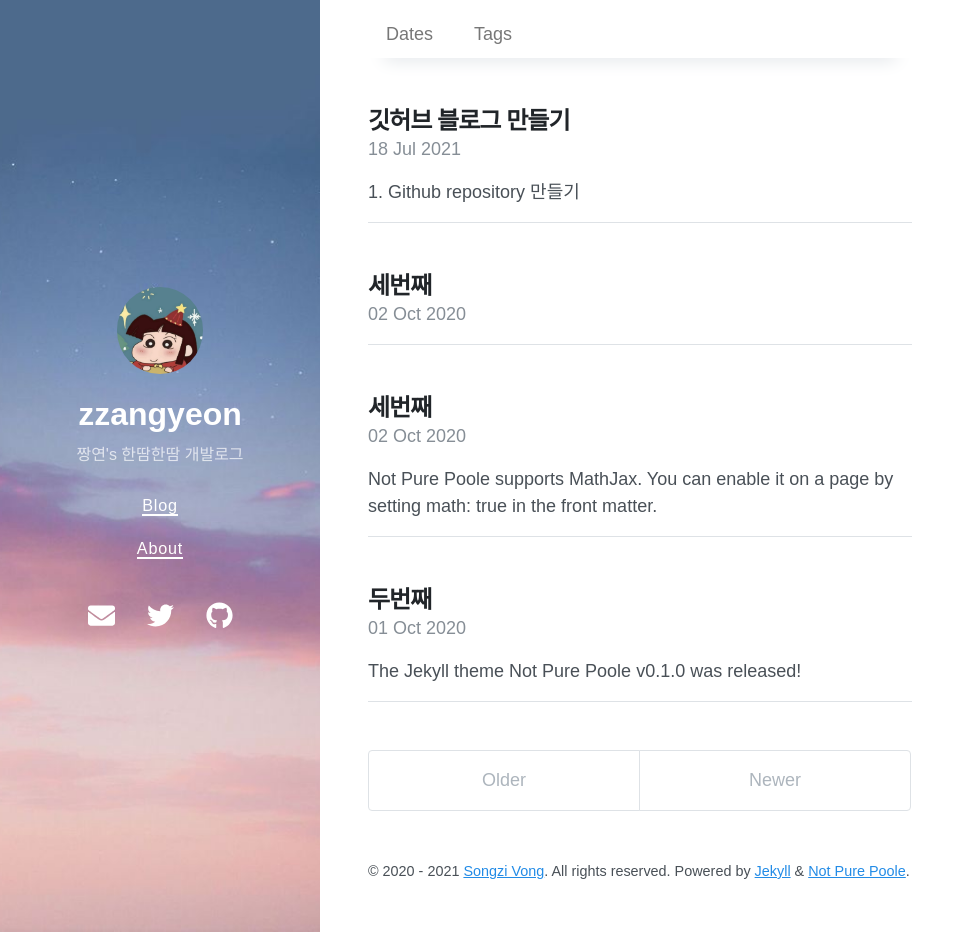
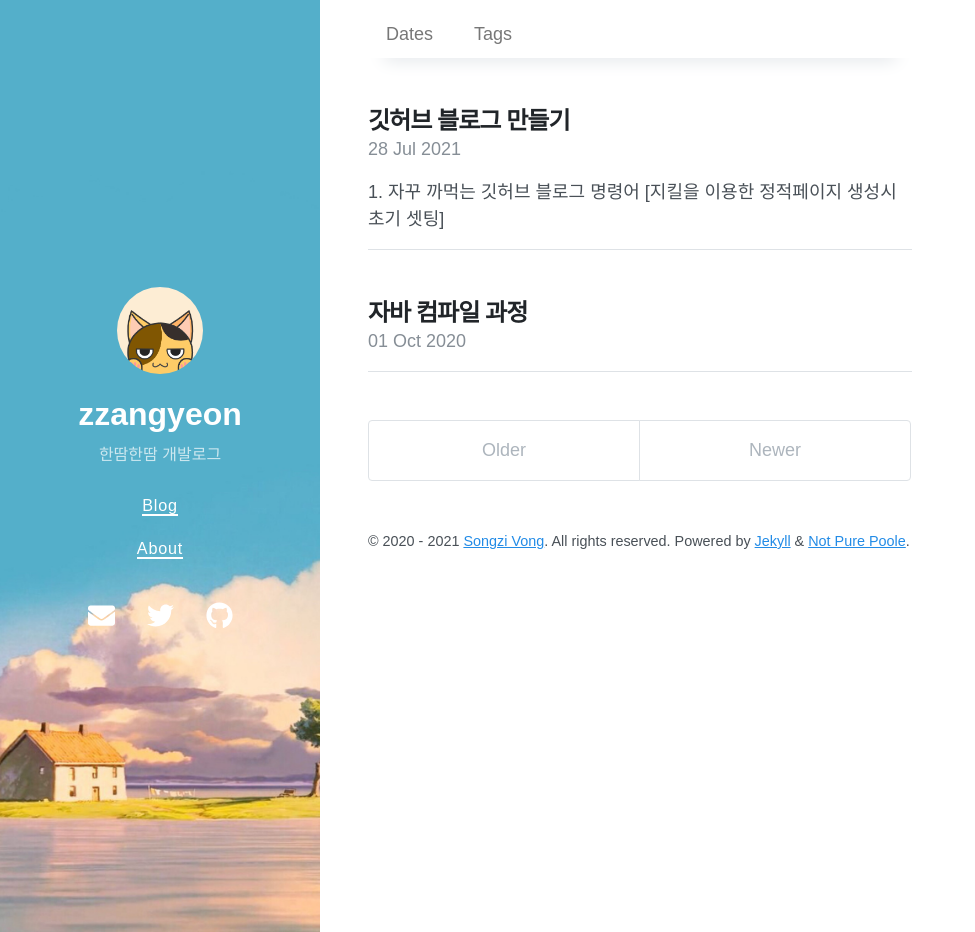
Before and after one commit to zzangyeon/zzangyeon-github.io, a Jekyll site: the page built from index.html, in a window 1280 px wide and 932 px high. Shown: the whole window, without its empty margins (0-975 px from the left). Built offline with Jekyll 4.4.1, drawn with Linux system fonts in a browser that asks for light colours; nearby versions of some CDN libraries; the list of posts is cut into pages by our own code; some of the changed lines change nothing that is shown.

Commit message:
second post

````diff
--- a/_config.yml
+++ b/_config.yml
@@ -1,6 +1,6 @@
 # Setup
 title: zzangyeon
-description: 짱연's 한땀한땀 개발로그
+description: 한땀한땀 개발로그
 url: https://zzangyeon.github.io
 avatar: /assets/images/avatar.jpg
 paginate: 10
--- a/_posts/2020-09-29-first.md
+++ /dev/null
@@ -1,32 +0,0 @@
----
-layout: post
-title: 깃허브 블로그 만들기
-date: 2021-07-18 11:14 +0800
-# last_modified_at: 2020-10-01 01:08:25 +0900
-tags: github
-toc: true
----
-
-
-## 1. Github repository 만들기
-<br>
-
-- github repository - 이름은 아이디.github.io로 만들어야한다
-그렇지 않으면 오류가 날수도..!
-
-- 깃허브 레파지토리 주소를 복사한 후 폴터 하나를 만들어 clone해준다
-
-```
-git clone [레파지토리 주소]
-```
-<br>
-
-## 2. 이미지 삽입하기
-
-
-- 기본 문법
-
-```
-![대체텍스트](이미지 주소)
-```
-![ddoong2](https://user-images.githubusercontent.com/79262461/126099985-7fd2d6ad-a7b3-400f-83ea-721fd4ad5443.jpg){: .align-center}{: width="40%", height="40%"}
--- a/_posts/2020-10-01-releasing-not-pure-poole-v0-1-0.md
+++ b/_posts/2020-10-01-releasing-not-pure-poole-v0-1-0.md
@@ -1,14 +1,93 @@
 ---
 layout: post
-title: 두번째
-author: Songzi Vong
+title: 자바 컴파일 과정
+author: zzangyeon
 tags:
-- jekyll theme
-- jekyll
+- java
 date: 2020-10-01 13:56 +0800
 ---
-The Jekyll theme **Not Pure Poole** v0.1.0 was released!
 
-Not Pure Poole is a simple, beautiful, and powerful Jekyll theme for blogs. It is built on [Poole](https://github.com/poole/poole) and [Pure](https://purecss.io/).
+<br/>
 
-For more information about this theme, you can read the [README](https://github.com/vszhub/not-pure-poole/blob/master/README.md) file.
+***자바는 OS에 독립적인 특징을 가지고 있다. 그게 가능한 이유는 JVM(Java Vitual Machine) 덕분이다. 그렇다면 JVM의 어떠한 기능 때문에, OS에 독립적으로 실행시킬 수 있는지 자바 컴파일 과정을 통해 알아보도록 하자.***
+
+<br/>
+
+![image](https://user-images.githubusercontent.com/79262461/127942742-fafd7fdb-9183-4c64-a3c4-b7e9f4a56649.png)
+
+<br/>
+
+
+
+<br/>
+
+![image](https://user-images.githubusercontent.com/79262461/127942775-d55aa0ba-f2cf-43e7-9081-66adb9554415.png)
+
+
+![image](https://user-images.githubusercontent.com/79262461/127942808-7921db2e-1f30-411d-ba93-8e76f646ec2c.png)
+
+<br/>
+
+## < 자바 컴파일 순서 >
+
+<br/>
+
+1. 개발자가 자바 소스코드(.java)를 작성한다.
+
+2. 자바 컴파일러(Java Compiler)가 자바 소스파일을 컴파일한다.
+이때 나오는 파일은 자바 바이트 코드(.class)파일로 아직 컴퓨터가 읽을 수 없는 자바 가상 머신이 이해할 수 있는 코드이다. 바이트 코드의 각 명령어는 1바이트 크기의 Opcode와 추가 피연산자로 이루어져 있다.
+
+3. 컴파일된 바이트 코드를 JVM의 클래스로더(Class Loader)에게 전달.
+
+4. 클래스 로더는 동적로딩(Dynamic Loading)을 통해 필요한 클래스들을 로딩 및 링크하여 런타임 데이터 영역(Runtime Data area), 즉 JVM의 메모리에 올린다.
+
+    - 클래스 로더 세부 동작
+    a. 로드 : 클래스 파일을 가져와서 JVM의 메모리에 로드한다.
+    b. 검증 : 자바 언어 명세(Java Language Specification) 및 JVM 명세에 명시된 대로 구성되어 있는지 검사한다.
+    c. 준비 : 클래스가 필요로 하는 메모리를 할당(필드, 메서드, 인터페이스 등등)
+    d. 분석 : 클래스의 상수 풀 내 모든 심볼릭 레퍼런스를 다이렉트 레퍼런스로 변경한다.
+    e. 초기화 : 클래스 변수들은 적절한 값으로 초기화한다.(static 필드)
+
+5. 실행엔진(Execution Engine)은 JVM 메모리에 올라온 바이트 코드들을 명령어 단위로 하나씩 가져와서 실행. 이때, 실행 엔진은 두가지 방식으로 변경한다.
+
+    i. 인터프리터: 바이트 코드 명령어를 하나씩 읽어서 해석하고 실행한다. 하나하나의 실행은 빠르나, 전체적인 실행 속도가 느리다는 단점을 가짐.
+
+    ii. JIT 컴파일러(Just-In-Time Compiler) : 인터프리터의 단점을 보완하기 위해 도입된 방식으로 바이트 코드 전체를 컴파일하여 바이너리 코드로 변경하고 이후에는 해당 메서드를 더 이상 인터프리팅 하지 않고, 바이너리 코드로 직접 실행하는 방식이다. 하나씩 인터프리팅하여 실행하는 것이 아니라 바이트 코드 전체가 컴파일된 바이너리 코드를 실행하는 것이기 때문에 전체적인 실행속도는 인터프리팅 방식보다 빠름.
+
+    <br/>
+
+![image](https://user-images.githubusercontent.com/79262461/127942836-82ecba5d-6806-4bb1-94de-44c847c6b6c3.png)
+
+<br/>
+
+## < 자바 언어의 특징 >
+
+<br/>
+
+1. 운영체제에 독립적이다.
+일종의 에뮬레이터인 자바가상머신(JVM)을 통해서 가능한 것인데, 자바 응용프로그램은 운영체제나 하드웨어가 아닌 JVM하고만 통신하고 JVM이 자바 응용프로그램으로부터 전달받은 명령을 해당 운영체제가 이해할 수 있도록 변환하여 전달한다.
+
+2. 객체지향언어이다.
+객체지향개념의 특징인 상속, 캡슐화, 다형성이 잘 적용된 순수한 객체지향 언어이다.
+
+3. 비교적 배우기 쉽다.
+자바의 연산자와 기본 구문은 C++에서, 객체지향관련 구문은 스몰톡(small talk)이라는 객체지향언어에서 가져왔다. 이 들 언어의 장점은 취하면서 복잡하고 불필요한 부분은 과감히 제거하여 단순화함으로서 쉽게 배울 수 있으며, 간결하고 이해하기 쉬운 코드를 작성할 수 있다.
+
+4. 자동 메모리 관리(Garbage Collection)
+자바로 작성된 프로그램이 실행되면, 가비지컬렉터(garbage collector)가 자동적으로 메모리를 관리해주기 때문에 프로그래머는 메모리를 따로 관리하지 않아도 된다.
+
+5. 네트워크와 분산처리를 지원.
+인터넷과 대규모 분산환경을 염두에 둔 까닭인지 풍부하고 다양한 네트워크 프로그래밍 라이브러리(Java API)를 통해 비교적 짧은 시간에 네트워크 관련 프로그램을 쉽게 개발할 수 있도록 지원.
+
+6. 멀티쓰레드를 지원.
+일반적으로 멀티쓰레드의 지원은 사용되는 운영체제에 따라 구현방법도 상이하며, 처리 방식도 다르다. 그러나 자바에서 개발되는 멀티쓰레드 프로그램은 시스템과는 관계없이 구현가능하며, 관련된 라이브러리(Java API)가 제공되므로 구현이 쉽다. 그리고 여러 쓰레드에 대한 스케줄링(scheduling)을 자바 인터프리터가 담당한다.
+
+7. 동적 로딩(Dynamic Loading)을 지원한다.
+보통 자바로 작성된 애플리케이션은 여러 개의 클래스로 구성되어 있다. 자바는 동적 로딩을 지원하기 때문에 실행 시에 모든 클래스가 로딩되지 않고 필요한 시점에 클래스를 로딩하여 사용할 수 있다는 장점이 있다. 그 외에도 일부 클래스가 변경되어도 전체 애플리케이션을 다시 컴파일하지 않아도 되며, 애플리케이션의 변경사항이 발생해도 비교적 적은 작업만으로도 처리할 수 있는 유여한 애플리케이션을 작성할 수 있다.
+
+<br/>
+
+---------------------------------------------------------------
+> 자바의 단점으로는 속도문제가 가장 대표적인 것인데 바이트코드를   하드웨어의 기계어로 바로 변환해주는 JIT컴파일러와 Hotspot과 같은 기술의 도입으로 JVM의 기능이 향상됨으로써 속도문제가 상당히 개선되었다.
+
+---------------------------------------------------------------
--- a/_posts/2020-10-02-testing-mathjax.md
+++ /dev/null
@@ -1,17 +0,0 @@
----
-layout: post
-title: 세번째
-tags: mathjax
-math: true
-date: 2020-10-02 15:32 +0800
----
-Not Pure Poole supports [MathJax](https://www.mathjax.org/). You can enable it on a page by setting `math: true` in the front matter.
-
-An inline math: \\\(E=mc^2\\\).
-
-A display math:
-
-$$
-i\hbar \frac{\partial \Psi}{\partial t} = -\frac{\hbar^2}{2m}
-\frac{\partial^2 \Psi}{\partial x^2} + V \Psi
-$$
--- a/_posts/2020-10-06-4.md
+++ /dev/null
@@ -1,7 +0,0 @@
----
-layout: post
-title: 세번째
-tags: hello
-math: true
-date: 2020-10-02 15:32 +0800
----
--- /dev/null
+++ b/_posts/2021-07-29-gitblog-1.md
@@ -0,0 +1,26 @@
+---
+layout: post
+title: 깃허브 블로그 만들기
+date: 2021-07-29 00:00 +0800
+# last_modified_at: 2020-10-01 01:08:25 +0900
+tags: github
+toc: true
+---
+
+
+## 1.  자꾸 까먹는 깃허브 블로그 명령어
+[**지킬을 이용한 정적페이지 생성시 초기 셋팅**]
+
+
+```
+bundle install
+```
+- 폴더 내에 Gemfile이 있어야 한다.
+gemfile이 없는 경우는 오류가 난다.
+
+```
+bundle exec jekyll serve
+```
+- 로컬 서버를 통해 수정한 부분이 바로바로 적용이 돼어 실시간으로 모니터링 할 수 있다.
+
+- 일일이 깃허브에 commit push하고 새로고침하여 반영되었는지 확인하는 번거로운 일을 하지 않아도 된다. 최종본만 commit push.
````
Also changed, not shown: Gemfile.lock, assets/images/avatar.jpg, assets/images/bg.jpg.
